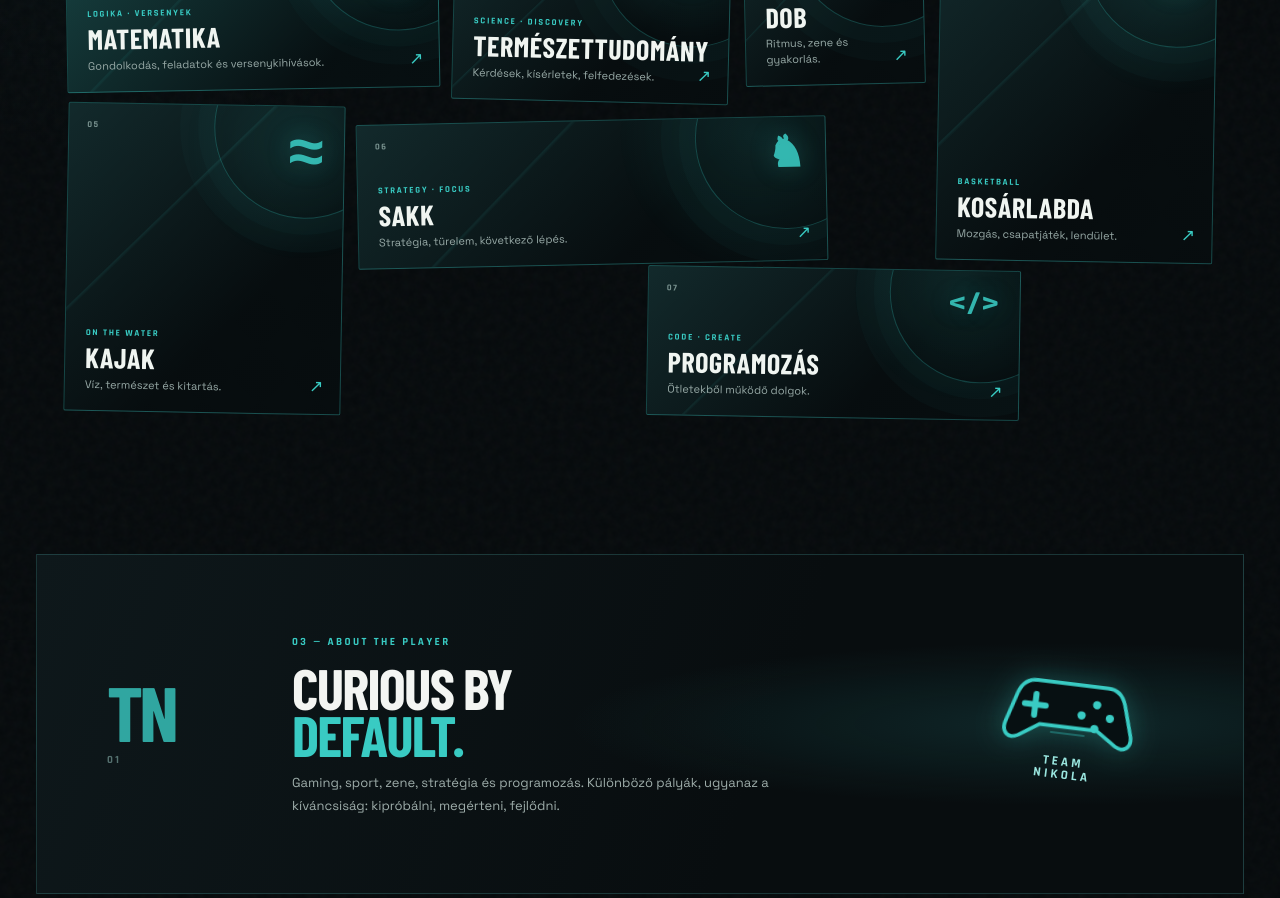
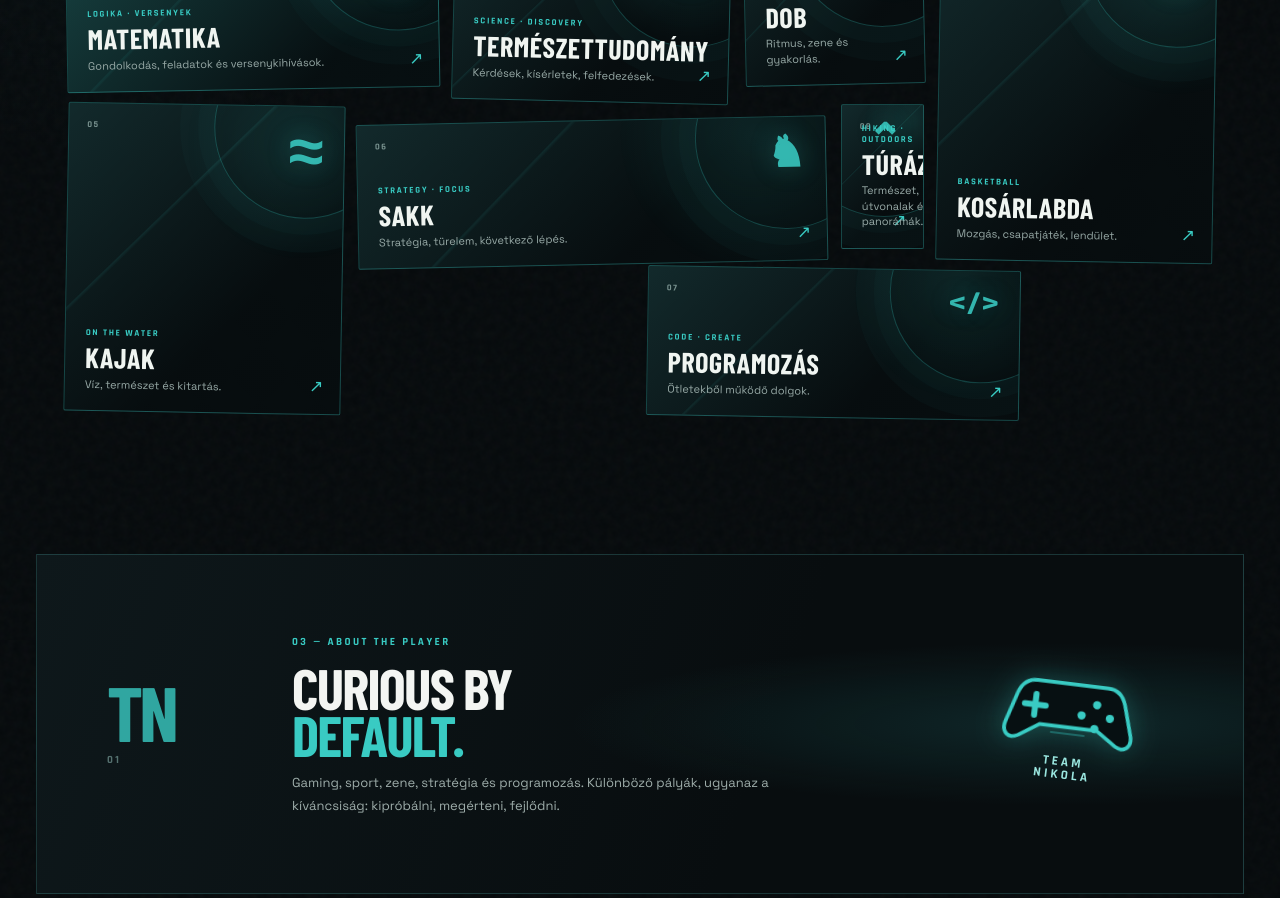
Before and after one commit to svircevicnikola/svircevic-hu, a Next.js app: page /nikola-stevan in a window 1280 px wide. Shown: the part 1920-2818 px from the top of the page. Built offline with nearby package versions, Linux system fonts and the light colour scheme; a web font is replaced by a local one.

Commit message:
Add hiking interest card

```diff
--- a/app/nikola-stevan/page.tsx
+++ b/app/nikola-stevan/page.tsx
@@ -36,6 +36,11 @@ const interests: Interest[] = [
     id: "basketball", number: "04", title: "Kosárlabda", subtitle: "BASKETBALL", mark: "◉",
     size: "wide", description: "Mozgás, csapatjáték, lendület.",
     detail: "Kosárlabdás pillanatok, kedvenc játékosok, edzések és mérkőzések – azok a dolgok, amelyek igazán meghatározzák ezt az érdeklődést."
+  },
+  {
+    id: "hiking", number: "08", title: "Túrázás", subtitle: "HIKING · OUTDOORS", mark: "⌃",
+    size: "wide", description: "Természet, útvonalak és új panorámák.",
+    detail: "Túrák, útvonalak, hegyek és természetben töltött napok – fotók és élmények gyűjtőhelye."
   },
   {
     id: "kayak", number: "05", title: "Kajak", subtitle: "ON THE WATER", mark: "≈",
```
